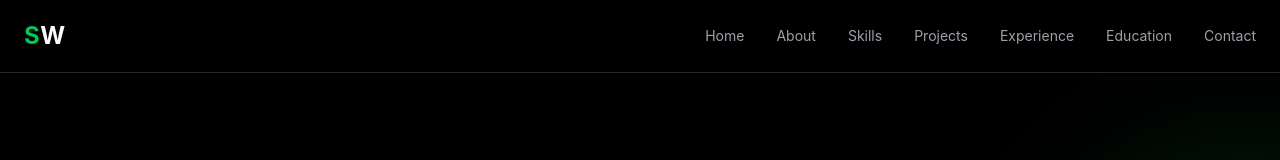
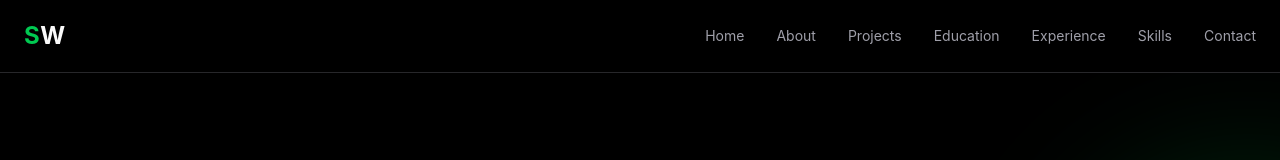
Before and after one commit to sarawut-wongkan/sarawut-portfolio, a React (Vite) app: page / in a window 1280 px wide. Shown: the top 160 px of the page. Built offline with nearby package versions, Linux system fonts and the light colour scheme.

Commit message:
complete portfolio sections

```diff
--- a/src/components/layout/Navbar.tsx
+++ b/src/components/layout/Navbar.tsx
@@ -9,10 +9,10 @@ function Navbar() {
   const menuItems = [
     { name: "Home", link: "#" },
     { name: "About", link: "#about" },
+    { name: "Projects", link: "#projects" },
+    { name: "Education", link: "#education" },
+    { name: "Experience", link: "#experience" },
     { name: "Skills", link: "#skills" },
-    { name: "Projects", link: "#projects" },
-    { name: "Experience", link: "#experience" },
-    { name: "Education", link: "#education" },
     { name: "Contact", link: "#contact" },
   ];
 
--- a/src/pages/HomePage.tsx
+++ b/src/pages/HomePage.tsx
@@ -14,8 +14,8 @@ function HomePage() {
       <About />
       <Projects />
       <Education />
+      <Experience />
       <Skills />
-      <Experience />
       <Contact />
     </>
   );
```
